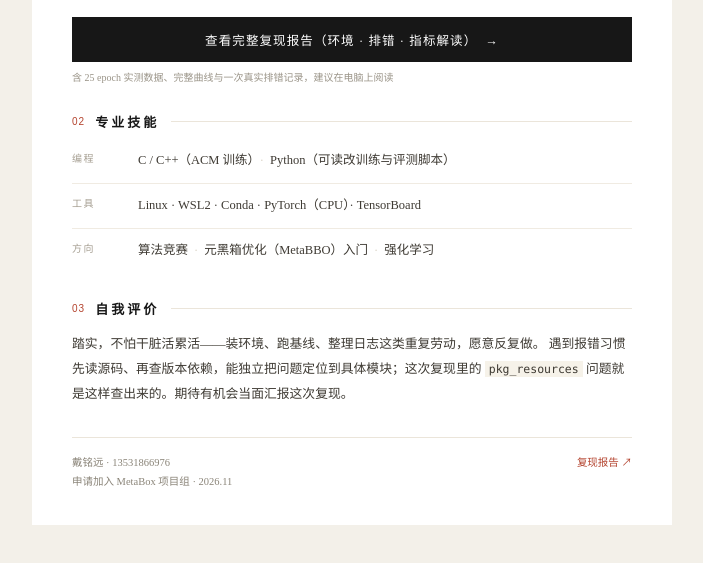
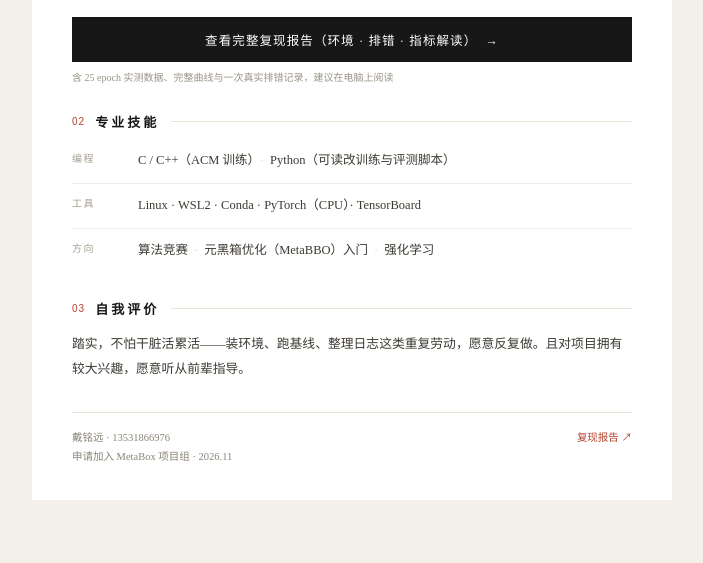
Before and after one commit to Baboon-leader/MetaBox-Reproduction, a plain HTML site: page resume.html in a window 1280 px wide. Shown: the part 937-1500 px from the top of the page, without its empty margins (288-991 px from the left). After the commit the page ends 1477 px from the top, so only its background shows below. Drawn offline with Linux system fonts and the light colour scheme.

Commit message:
Revise personal statement in resume

```diff
--- a/resume.html
+++ b/resume.html
@@ -257,10 +257,7 @@
         <tr>
           <td class="pad" style="padding:14px 40px 0 40px;">
             <p style="margin:0; font-size:12.8px; line-height:1.95; color:#3E3A33;">
-              踏实，不怕干脏活累活——装环境、跑基线、整理日志这类重复劳动，愿意反复做。
-              遇到报错习惯先读源码、再查版本依赖，能独立把问题定位到具体模块；这次复现里的
-              <span style="font-family:Consolas,Menlo,monospace; font-size:11.5px; background-color:#F6F2E9; padding:1px 4px;">pkg_resources</span>
-              问题就是这样查出来的。期待有机会当面汇报这次复现。
+              踏实，不怕干脏活累活——装环境、跑基线、整理日志这类重复劳动，愿意反复做。且对项目拥有较大兴趣，愿意听从前辈指导。
             </p>
           </td>
         </tr>
```
